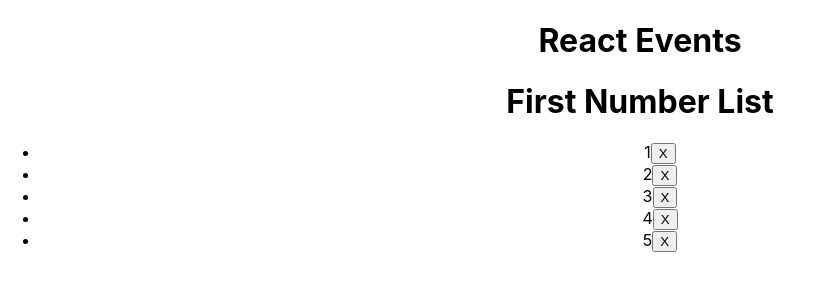
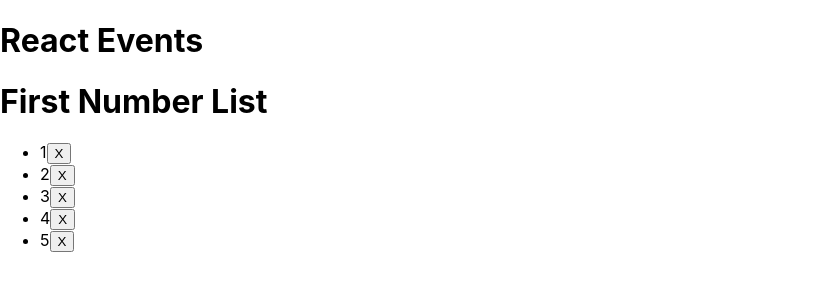
Before and after one commit to cdsalty/reactEvents, a React (Create React App) app: page / in a window 1280 px wide. Shown: the top 300 px of the page, without its empty margins (0-834 px from the left). Built offline with nearby package versions, Linux system fonts and the light colour scheme.

Commit message:
the first way to bind and pass to parents

```diff
--- a/src/App.js
+++ b/src/App.js
@@ -4,7 +4,7 @@
 // import CopyDemo from './CopyDemo';
 // import ButtonList from './ButtonList';
 import NumberList from './NumberList';
-import './App.css';
+// import './App.css';
 
 
 class App extends Component {
--- a/src/NumberItem.js
+++ b/src/NumberItem.js
@@ -6,7 +6,7 @@
       return(
         <li>
           {this.props.value}
-          <button> X </button>
+          <button onClick={this.props.remove}> X </button>
         </li>
       );
     }
--- a/src/NumberList.js
+++ b/src/NumberList.js
@@ -14,7 +14,8 @@
   }
 
   render(){
-    let nums = this.state.nums.map(n => <NumberItem value={n} />);
+    let nums = this.state.nums.map(n => <NumberItem value={n} remove={() =>
+    this.remove(n)} />); /* n is the actual value to remove */
     return(
       <div>
         <h1>First Number List</h1>
```
